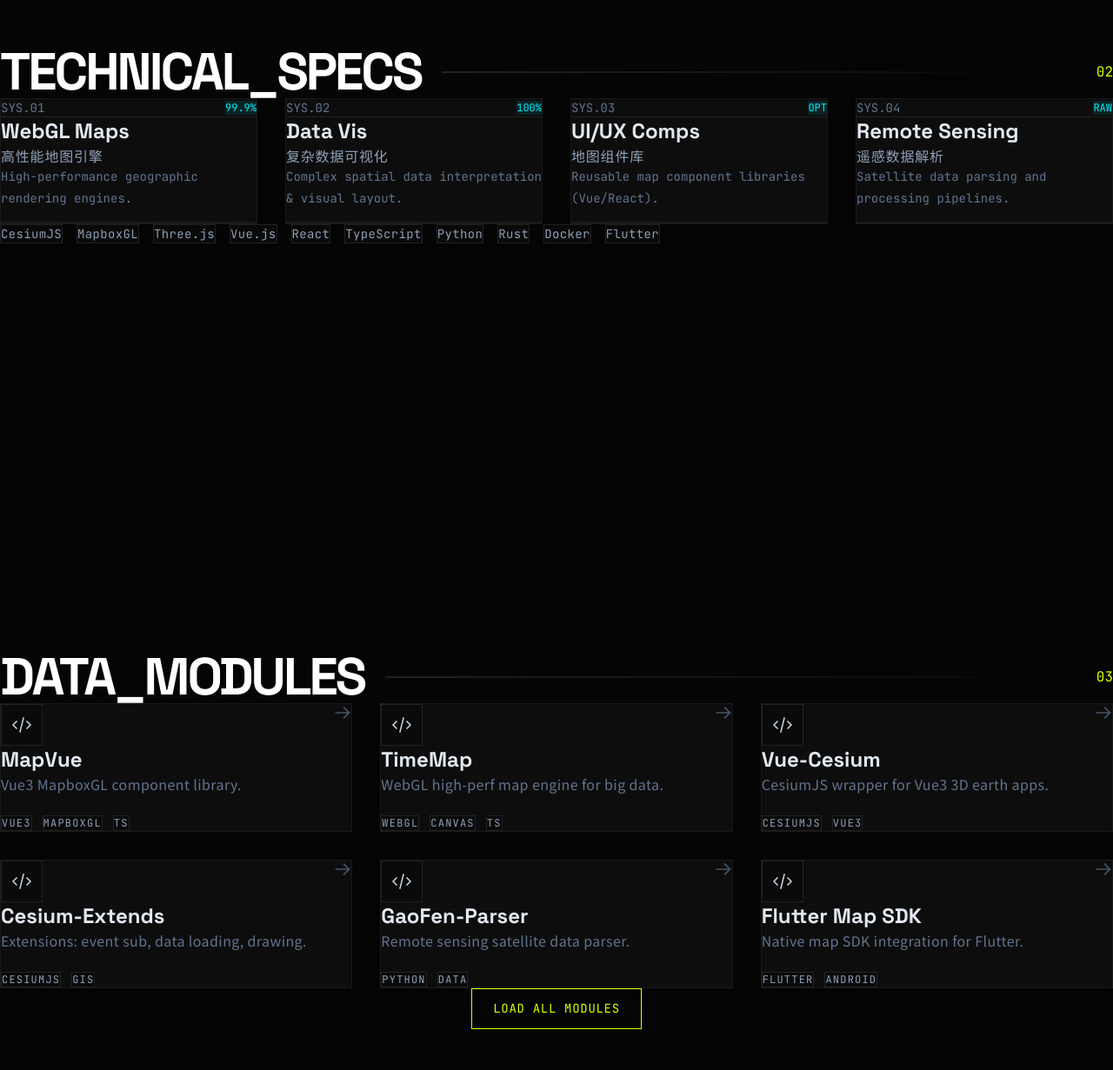
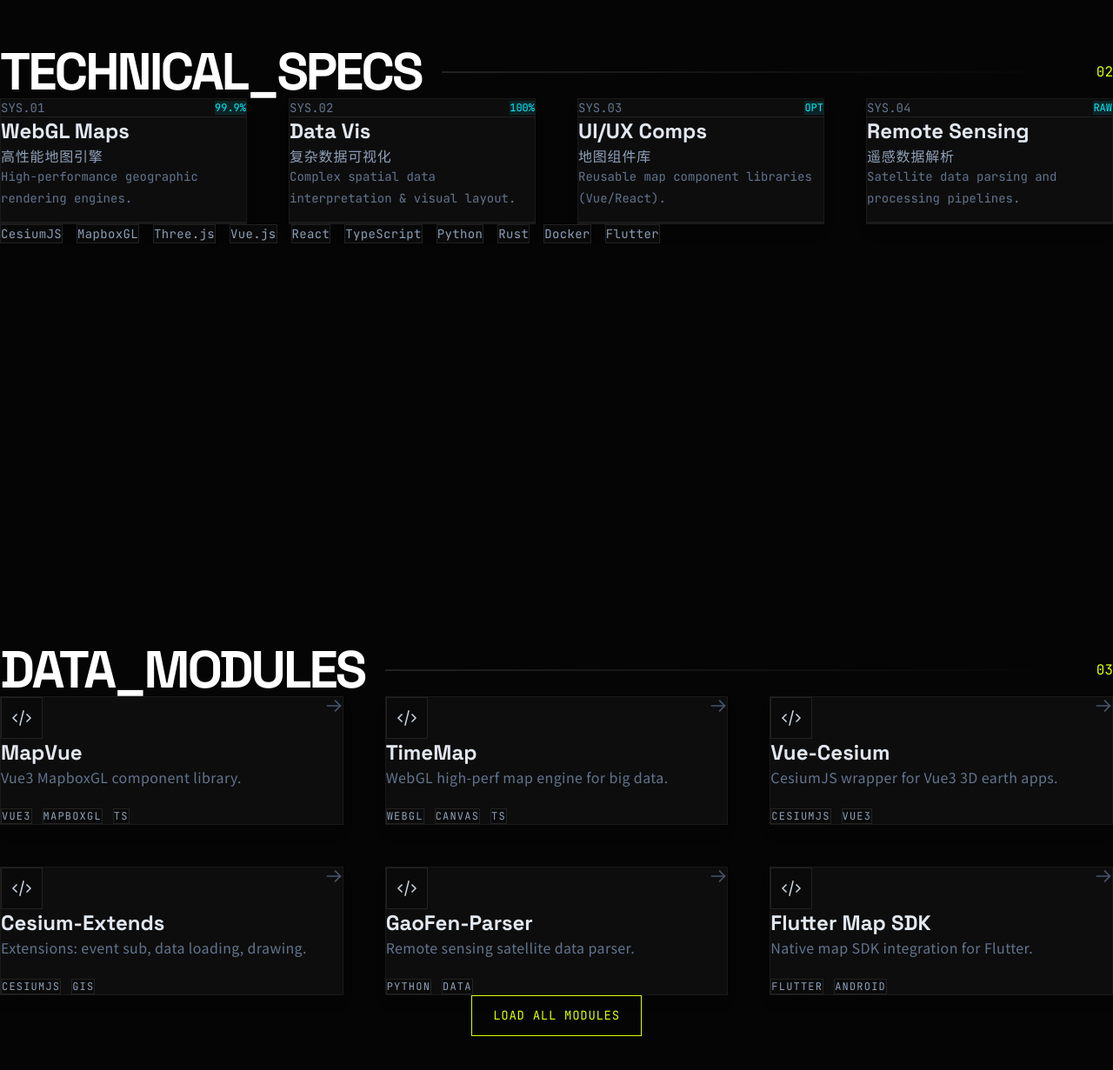
Before and after one commit to timeroute/website, a Next.js app: page / in a window 1280 px wide. Shown: the part 954-2185 px from the top of the page at 87% size. Built offline with nearby package versions, Linux system fonts and the light colour scheme.

Commit message:
fix: 修复各模块贴边问题，增大容器间距

```diff
--- a/app/page.tsx
+++ b/app/page.tsx
@@ -47,7 +47,7 @@
       <main className="relative z-20">
 
         {/* HERO SECTION */}
-        <section id="home" className="min-h-[90dvh] flex items-center justify-center px-6 sm:px-12 pt-28 md:pt-36 pb-12 sm:pb-20">
+        <section id="home" className="min-h-[90dvh] flex items-center justify-center px-6 sm:px-12 lg:px-20 pt-28 md:pt-36 pb-12 sm:pb-20">
           <div className="max-w-7xl w-full grid grid-cols-1 lg:grid-cols-12 gap-12 lg:gap-16 items-center">
 
             <div className="lg:col-span-7 flex flex-col justify-center">
@@ -113,7 +113,7 @@
         </section>
 
         {/* SPECS SECTION */}
-        <section id="about" className="min-h-screen flex items-center justify-center px-4 sm:px-6 py-20 md:py-28 relative">
+        <section id="about" className="min-h-screen flex items-center justify-center px-6 sm:px-12 lg:px-20 py-24 md:py-32 relative">
           <div className="max-w-7xl w-full">
             <div className="flex flex-col sm:flex-row sm:items-center gap-6 mb-16 sm:mb-20">
               <h2 className="text-4xl md:text-5xl lg:text-6xl font-space font-bold text-white tracking-tighter uppercase">
@@ -124,7 +124,7 @@
               <span className="text-chartreuse font-mono text-base self-start sm:self-auto hidden sm:block">02</span>
             </div>
 
-            <div className="grid grid-cols-1 sm:grid-cols-2 lg:grid-cols-4 gap-6 lg:gap-8">
+            <div className="grid grid-cols-1 sm:grid-cols-2 lg:grid-cols-4 gap-8 lg:gap-12">
               {[
                 { id: 'SYS.01', title: 'WebGL Maps', cnTitle: '高性能地图引擎', desc: 'High-performance geographic rendering engines.', metrics: '99.9%' },
                 { id: 'SYS.02', title: 'Data Vis', cnTitle: '复杂数据可视化', desc: 'Complex spatial data interpretation & visual layout.', metrics: '100%' },
@@ -159,7 +159,7 @@
         </section>
 
         {/* DATA SECTION */}
-        <section id="projects" className="min-h-screen flex items-center justify-center px-4 sm:px-6 py-20 md:py-28 relative">
+        <section id="projects" className="min-h-screen flex items-center justify-center px-6 sm:px-12 lg:px-20 py-24 md:py-32 relative">
           <div className="max-w-7xl w-full">
             <div className="flex flex-col sm:flex-row sm:items-center gap-6 mb-16 sm:mb-20">
               <h2 className="text-4xl md:text-5xl lg:text-6xl font-space font-bold text-white tracking-tighter uppercase">
@@ -170,7 +170,7 @@
               <span className="text-chartreuse font-mono text-base self-start sm:self-auto hidden sm:block">03</span>
             </div>
 
-            <div className="grid grid-cols-1 sm:grid-cols-2 lg:grid-cols-3 gap-6 lg:gap-8">
+            <div className="grid grid-cols-1 sm:grid-cols-2 lg:grid-cols-3 gap-8 lg:gap-12">
               {[
                 { title: 'MapVue', desc: 'Vue3 MapboxGL component library.', tags: ['Vue3', 'MapboxGL', 'TS'], link: 'https://github.com/timeroute/mapvue' },
                 { title: 'TimeMap', desc: 'WebGL high-perf map engine for big data.', tags: ['WebGL', 'Canvas', 'TS'], link: 'https://github.com/timeroute/timemap' },
@@ -220,7 +220,7 @@
         </section>
 
         {/* LINK SECTION */}
-        <section id="contact" className="min-h-[70dvh] flex items-center justify-center px-4 sm:px-6 py-20 md:py-28 relative">
+        <section id="contact" className="min-h-[70dvh] flex items-center justify-center px-6 sm:px-12 lg:px-20 py-24 md:py-32 relative">
           <div className="max-w-4xl w-full">
             <div className="tech-panel p-10 md:p-20 text-center border-t-4 border-t-chartreuse shadow-2xl">
               <div className="w-20 h-20 mx-auto border border-chartreuse flex items-center justify-center mb-10 animate-pulse">
```
